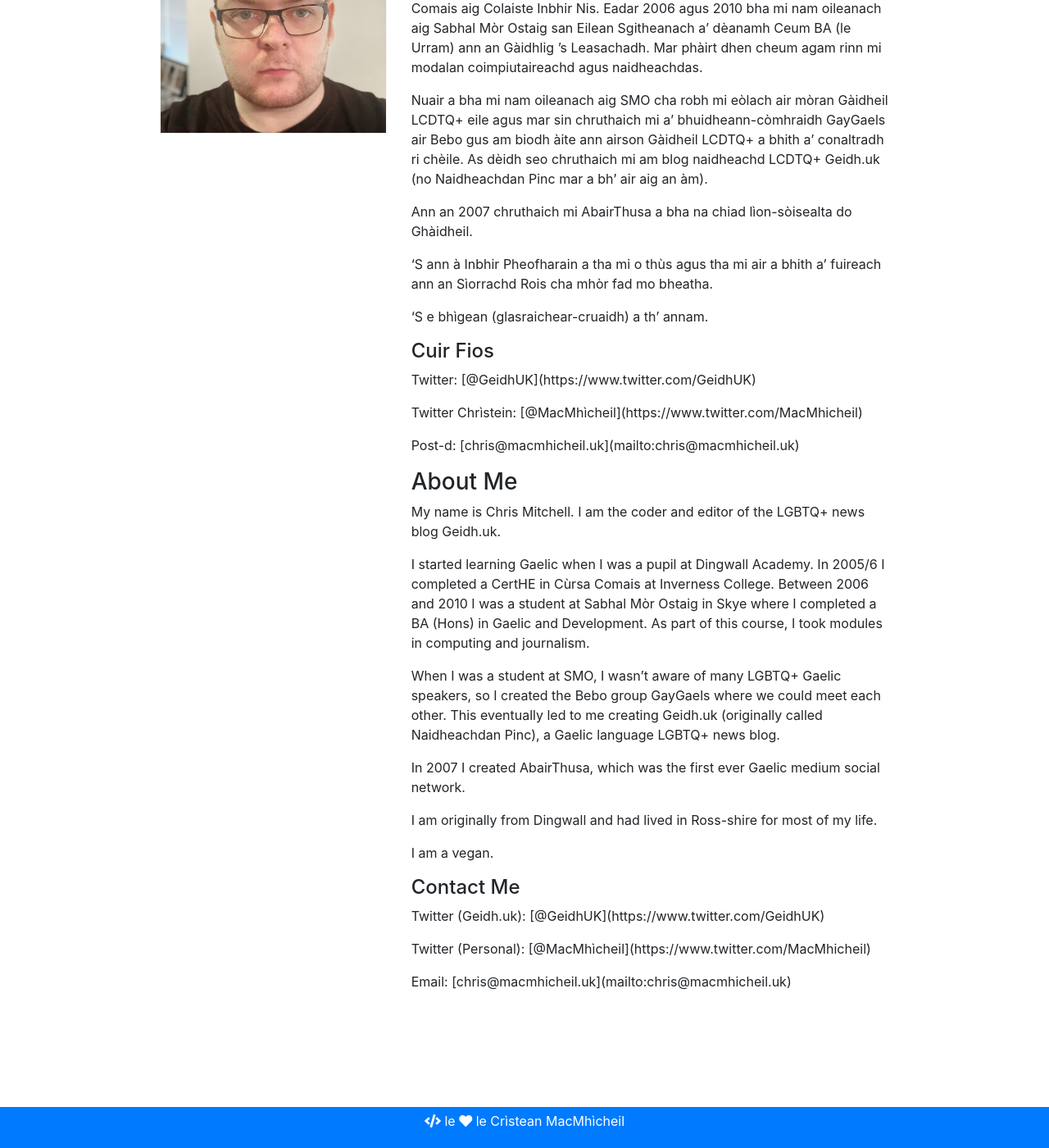
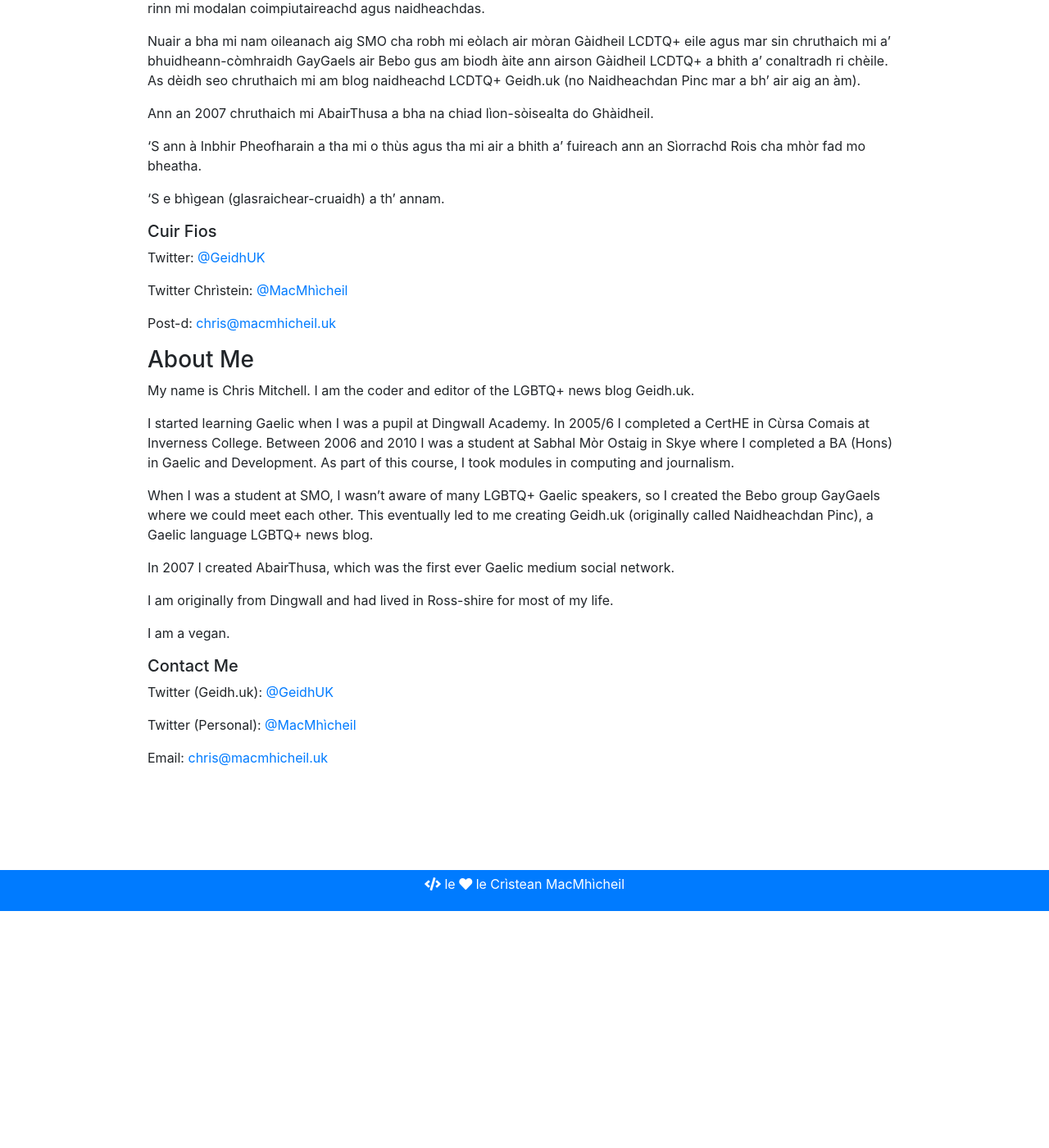
Before and after one commit to MacMhicheil/macmhicheil.github.io, a Jekyll site: the page built from mu-dheidhinn.md, in a window 1280 px wide and 1400 px high, scrolled down 253 px. Shown: the whole window at 82% size. Built offline with Jekyll 4.4.1, drawn with Linux system fonts in a browser that asks for light colours; nearby versions of some CDN libraries; after the commit the page ends 1364 px from its top, so only the background shows below that.

Commit message:
Update mu-dheidhinn.md

```diff
--- a/mu-dheidhinn.md
+++ b/mu-dheidhinn.md
@@ -4,54 +4,45 @@
 permalink: /mu-dheidhinn/
 ---
 
-<div class="container">
-  <div class="row">
-    <div class="col-md-4">
-      <img src="/images/Cristean_MacMhicheil.png" class="index-image"/>
-    </div>
-    <div class="col-md-8">
-      <p>Is mise Crìstean MacMhìcheil. Tha mi nam chòdaiche agus nam dheasaiche am blog naidheachd LCDTQ+ Gèidh.uk.</p>
+Is mise Crìstean MacMhìcheil. Tha mi nam chòdaiche agus nam dheasaiche am blog naidheachd LCDTQ+ Gèidh.uk.
 
-      <p>Thòisich mi ag ionnsachadh na Gàidhlig nuair a bha mi nam oileanach aig Acadamaidh Inbhir Pheofharain. Ann an 2005/6 rinn mi CertHE Cùrsa Comais aig Colaiste Inbhir Nis. Eadar 2006 agus 2010 bha mi nam oileanach aig Sabhal Mòr Ostaig san Eilean Sgitheanach a’ dèanamh Ceum BA (le Urram) ann an Gàidhlig ’s Leasachadh. Mar phàirt dhen cheum agam rinn mi modalan coimpiutaireachd agus naidheachdas.</p>
+Thòisich mi ag ionnsachadh na Gàidhlig nuair a bha mi nam oileanach aig Acadamaidh Inbhir Pheofharain. Ann an 2005/6 rinn mi CertHE Cùrsa Comais aig Colaiste Inbhir Nis. Eadar 2006 agus 2010 bha mi nam oileanach aig Sabhal Mòr Ostaig san Eilean Sgitheanach a’ dèanamh Ceum BA (le Urram) ann an Gàidhlig ’s Leasachadh. Mar phàirt dhen cheum agam rinn mi modalan coimpiutaireachd agus naidheachdas.
 
-      <p>Nuair a bha mi nam oileanach aig SMO cha robh mi eòlach air mòran Gàidheil LCDTQ+ eile agus mar sin chruthaich mi a’ bhuidheann-còmhraidh GayGaels air Bebo gus am biodh àite ann airson Gàidheil LCDTQ+ a bhith a’ conaltradh ri chèile. As dèidh seo chruthaich mi am blog naidheachd LCDTQ+ Geidh.uk (no Naidheachdan Pinc mar a bh’ air aig an àm).</p>
+Nuair a bha mi nam oileanach aig SMO cha robh mi eòlach air mòran Gàidheil LCDTQ+ eile agus mar sin chruthaich mi a’ bhuidheann-còmhraidh GayGaels air Bebo gus am biodh àite ann airson Gàidheil LCDTQ+ a bhith a’ conaltradh ri chèile. As dèidh seo chruthaich mi am blog naidheachd LCDTQ+ Geidh.uk (no Naidheachdan Pinc mar a bh’ air aig an àm).
 
-      <p>Ann an 2007 chruthaich mi AbairThusa a bha na chiad lìon-sòisealta do Ghàidheil.</p>
+Ann an 2007 chruthaich mi AbairThusa a bha na chiad lìon-sòisealta do Ghàidheil.
 
-      <p>‘S ann à Inbhir Pheofharain a tha mi o thùs agus tha mi air a bhith a’ fuireach ann an Sìorrachd Rois cha mhòr fad mo bheatha.</p>
+‘S ann à Inbhir Pheofharain a tha mi o thùs agus tha mi air a bhith a’ fuireach ann an Sìorrachd Rois cha mhòr fad mo bheatha.
 
-      <p>‘S e bhìgean (glasraichear-cruaidh) a th’ annam.</p>
+‘S e bhìgean (glasraichear-cruaidh) a th’ annam.
 
-      <h4>Cuir Fios</h4>
 
-      <p>Twitter: [@GeidhUK](https://www.twitter.com/GeidhUK)</p>
+##### Cuir Fios
 
-      <p>Twitter Chrìstein: [@MacMhìcheil](https://www.twitter.com/MacMhicheil)</p>
+Twitter: [@GeidhUK](https://www.twitter.com/GeidhUK)
 
-      <p>Post-d: [chris@macmhicheil.uk](mailto:chris@macmhicheil.uk)</p>
+Twitter Chrìstein: [@MacMhìcheil](https://www.twitter.com/MacMhicheil)
 
-      <h3>About Me</h3>
+Post-d: [chris@macmhicheil.uk](mailto:chris@macmhicheil.uk)
 
-      <p>My name is Chris Mitchell. I am the coder and editor of the LGBTQ+ news blog Geidh.uk.</p>
+### About Me
 
-      <p>I started learning Gaelic when I was a pupil at Dingwall Academy. In 2005/6 I completed a CertHE in Cùrsa Comais at Inverness College. Between 2006 and 2010 I was a student at Sabhal Mòr Ostaig in Skye where I completed a BA (Hons) in Gaelic and Development. As part of this course, I took modules in computing and journalism.</p>
+My name is Chris Mitchell. I am the coder and editor of the LGBTQ+ news blog Geidh.uk.
 
-      <p>When I was a student at SMO, I wasn’t aware of many LGBTQ+ Gaelic speakers, so I created the Bebo group GayGaels where we could meet each other. This eventually led to me creating Geidh.uk (originally called Naidheachdan Pinc), a Gaelic language LGBTQ+ news blog.</p>
+I started learning Gaelic when I was a pupil at Dingwall Academy. In 2005/6 I completed a CertHE in Cùrsa Comais at Inverness College. Between 2006 and 2010 I was a student at Sabhal Mòr Ostaig in Skye where I completed a BA (Hons) in Gaelic and Development. As part of this course, I took modules in computing and journalism.
 
-      <p>In 2007 I created AbairThusa, which was the first ever Gaelic medium social network.</p>
+When I was a student at SMO, I wasn’t aware of many LGBTQ+ Gaelic speakers, so I created the Bebo group GayGaels where we could meet each other. This eventually led to me creating Geidh.uk (originally called Naidheachdan Pinc), a Gaelic language LGBTQ+ news blog.
 
-      <p>I am originally from Dingwall and had lived in Ross-shire for most of my life.</p>
+In 2007 I created AbairThusa, which was the first ever Gaelic medium social network.
 
-      <p>I am a vegan.</p>
+I am originally from Dingwall and had lived in Ross-shire for most of my life.
 
-      <h4>Contact Me</h4>
+I am a vegan.
 
-      <p>Twitter (Geidh.uk): [@GeidhUK](https://www.twitter.com/GeidhUK)</p>
+##### Contact Me
 
-      <p>Twitter (Personal): [@MacMhìcheil](https://www.twitter.com/MacMhicheil)</p>
+Twitter (Geidh.uk): [@GeidhUK](https://www.twitter.com/GeidhUK)
 
-      <p>Email: [chris@macmhicheil.uk](mailto:chris@macmhicheil.uk)</p>
+Twitter (Personal): [@MacMhìcheil](https://www.twitter.com/MacMhicheil)
 
-    </div>
-  </div>
-</div>
+Email: [chris@macmhicheil.uk](mailto:chris@macmhicheil.uk)
```
